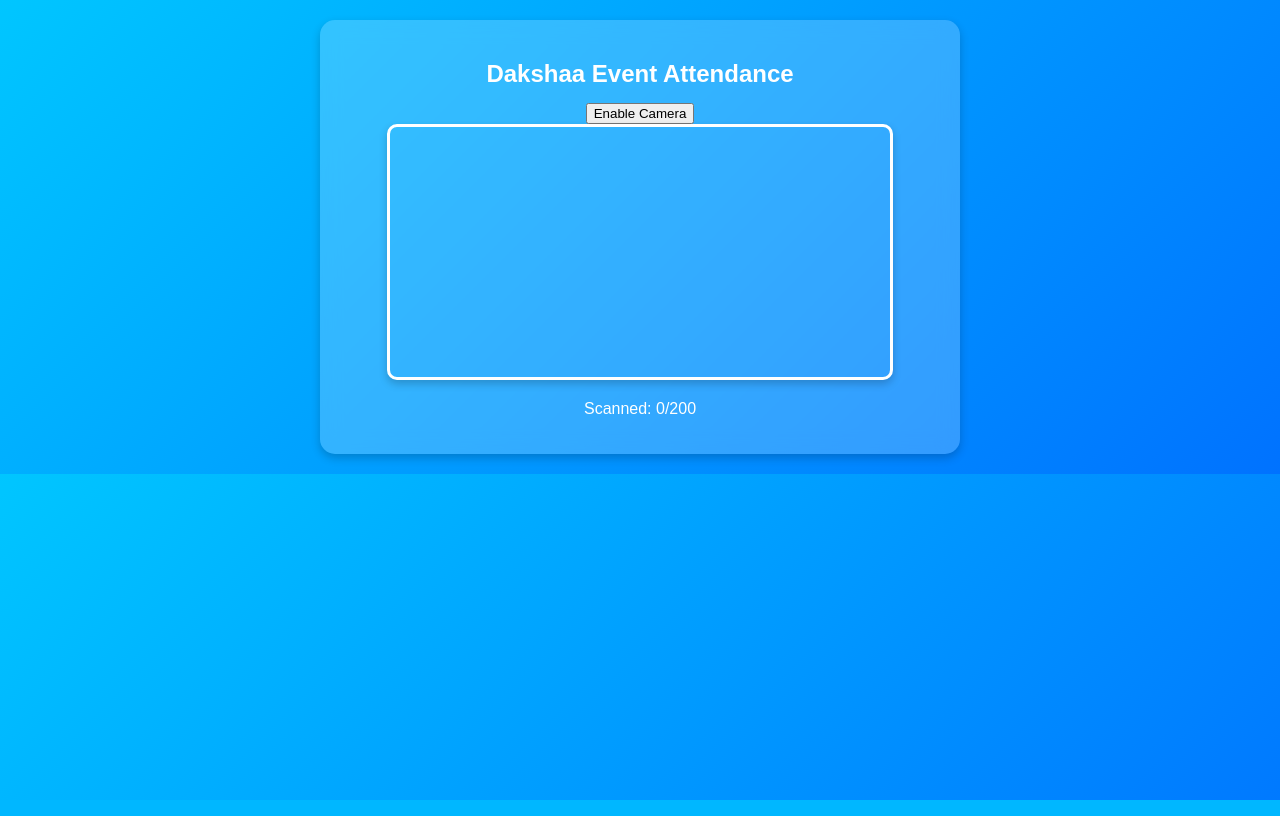
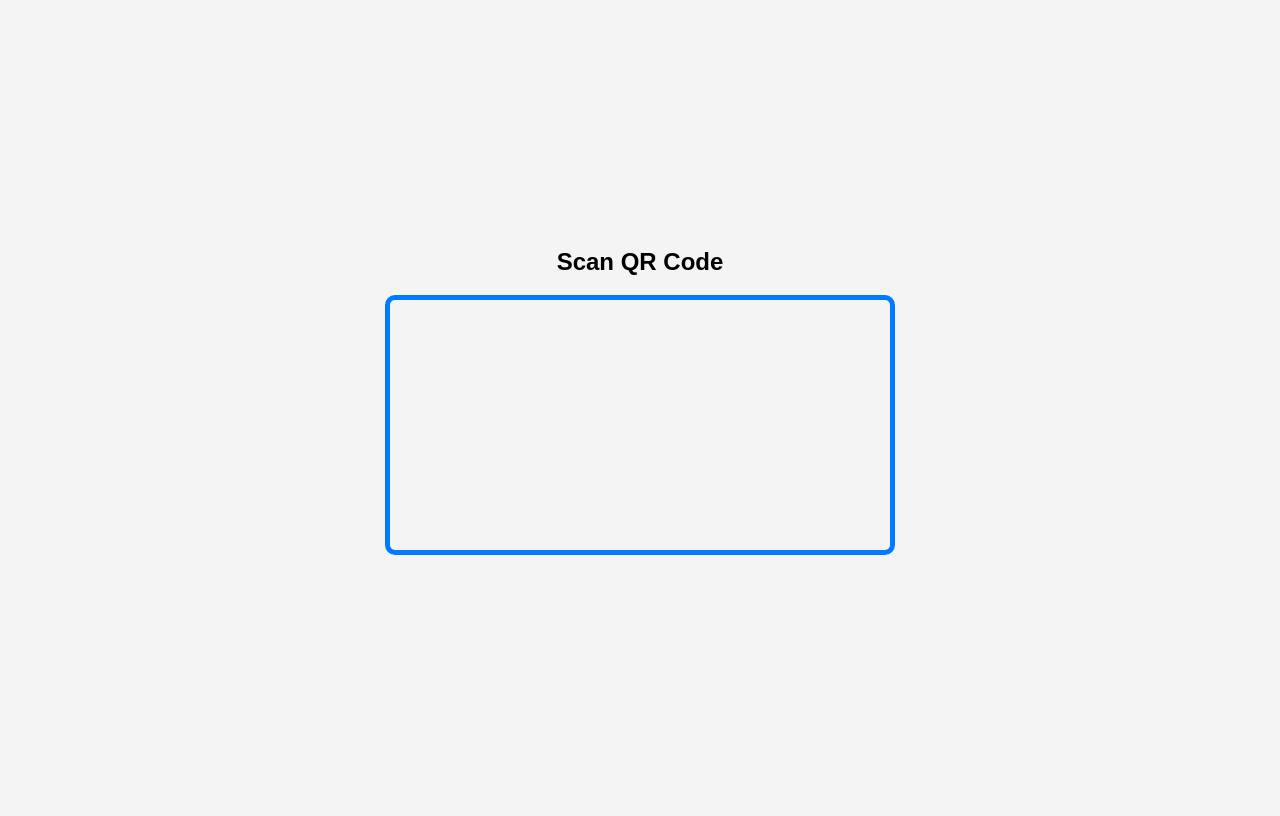
Before and after one commit to dhiranesh/event_handler_atteance, a Flask app: page /scan_qr in a window 1280 px wide. Run offline with Flask 3, Linux system fonts and the light colour scheme; the visitor is signed in with stand-in values (Sample User, id 1); some libraries are stand-ins or nearby versions.

Commit message:
Update scan_qr.html

```diff
--- a/qr_Scanner_project/templates/scan_qr.html
+++ b/qr_Scanner_project/templates/scan_qr.html
@@ -1,5 +1,6 @@
 <!DOCTYPE html>
 <html lang="en">
+
 <head>
     <meta charset="UTF-8">
     <meta name="viewport" content="width=device-width, initial-scale=1.0">
@@ -7,101 +8,95 @@
     <script src="https://cdnjs.cloudflare.com/ajax/libs/jsQR/1.4.0/jsQR.min.js"></script>
     <style>
         body {
+            display: flex;
+            flex-direction: column;
+            justify-content: center;
+            align-items: center;
+            height: 100vh;
+            background: #f4f4f4;
             font-family: Arial, sans-serif;
-            background: linear-gradient(135deg, #00c6ff, #0072ff);
-            text-align: center;
-            margin: 0;
-            padding: 20px;
-            color: white;
-        }
-
-        .scanner-container {
-            background: rgba(255, 255, 255, 0.2);
-            backdrop-filter: blur(10px);
-            padding: 20px;
-            border-radius: 15px;
-            box-shadow: 0 4px 10px rgba(0, 0, 0, 0.2);
-            max-width: 600px;
-            margin: auto;
-        }
-
-        h2 {
-            font-size: 24px;
-            margin-bottom: 15px;
-            font-weight: bold;
         }
 
         video {
             width: 100%;
             max-width: 500px;
+            border: 5px solid #007BFF;
             border-radius: 10px;
-            border: 3px solid white;
-            box-shadow: 0 4px 8px rgba(0, 0, 0, 0.2);
+        }
+
+        canvas {
+            display: none;
+        }
+
+        .message {
+            margin-top: 15px;
+            font-size: 18px;
+            font-weight: bold;
+            color: green;
         }
     </style>
 </head>
+
 <body>
-    <div class="scanner-container">
-        <h2>Dakshaa Event Attendance</h2>
-        <button id="start-camera">Enable Camera</button>
-        <video id="qr-video" autoplay></video>
-        <p id="scanned-count">Scanned: 0/200</p>
-        <ul id="scanned-list"></ul>
-    </div>
+
+    <h2>Scan QR Code</h2>
+    <video id="video" autoplay playsinline></video>
+    <canvas id="canvas"></canvas>
+    <p class="message" id="qr-result"></p>
 
     <script>
-        const video = document.getElementById("qr-video");
-        const startCameraButton = document.getElementById("start-camera");
-        const scannedList = document.getElementById("scanned-list");
-        const scannedCount = document.getElementById("scanned-count");
-        let scannedData = new Set();
+        const video = document.getElementById('video');
+        const canvas = document.getElementById('canvas');
+        const context = canvas.getContext('2d');
+        const resultElement = document.getElementById('qr-result');
 
-        async function requestCameraAccess() {
+        async function startCamera() {
             try {
                 const stream = await navigator.mediaDevices.getUserMedia({ video: { facingMode: "environment" } });
                 video.srcObject = stream;
-                startCameraButton.style.display = "none"; // Hide button after permission granted
-            } catch (err) {
-                console.error("Error accessing camera:", err);
-                alert("Camera access denied. Please allow access in your browser settings.");
+                scanQRCode();
+            } catch (error) {
+                console.error("Error accessing the camera: ", error);
             }
         }
 
-        startCameraButton.addEventListener("click", requestCameraAccess);
-
         function scanQRCode() {
-            if (video.readyState === video.HAVE_ENOUGH_DATA) {
-                const canvas = document.createElement("canvas");
-                const context = canvas.getContext("2d");
             canvas.width = video.videoWidth;
             canvas.height = video.videoHeight;
+            setInterval(() => {
                 context.drawImage(video, 0, 0, canvas.width, canvas.height);
+                const imageData = context.getImageData(0, 0, canvas.width, canvas.height);
+                const qrCode = jsQR(imageData.data, imageData.width, imageData.height);
 
-                const imageData = context.getImageData(0, 0, canvas.width, canvas.height);
-                const code = jsQR(imageData.data, canvas.width, canvas.height);
+                if (qrCode) {
+                    resultElement.textContent = `Scanned: ${qrCode.data}`;
+                    sendQRCodeToServer(qrCode.data);
+                }
+            }, 500);
+        }
 
-                if (code && !scannedData.has(code.data)) {
-                    scannedData.add(code.data);
-
+        function sendQRCodeToServer(qrData) {
             fetch("/submit_qr", {
                 method: "POST",
                 headers: { "Content-Type": "application/json" },
-                        body: JSON.stringify({ qr_data: code.data })
+                body: JSON.stringify({ qr_data: qrData })
             })
             .then(response => response.json())
-                    .then(data => console.log("QR data sent successfully:", data))
-                    .catch(error => console.error("Error sending QR data:", error));
-
-                    const listItem = document.createElement("li");
-                    listItem.textContent = `${scannedData.size}. ${code.data}`;
-                    scannedList.appendChild(listItem);
-                    scannedCount.innerText = `Scanned: ${scannedData.size}/200`;
+            .then(data => {
+                if (data.success) {
+                    resultElement.textContent = "QR Code successfully submitted!";
+                    resultElement.style.color = "green";
+                } else {
+                    resultElement.textContent = "Duplicate or invalid QR!";
+                    resultElement.style.color = "red";
                 }
-            }
-            requestAnimationFrame(scanQRCode);
+            })
+            .catch(error => console.error("Error submitting QR:", error));
         }
 
-        video.addEventListener("play", () => requestAnimationFrame(scanQRCode));
+        startCamera();
     </script>
+
 </body>
+
 </html>
```
Lines whose indentation alone changed are shown as unchanged.
